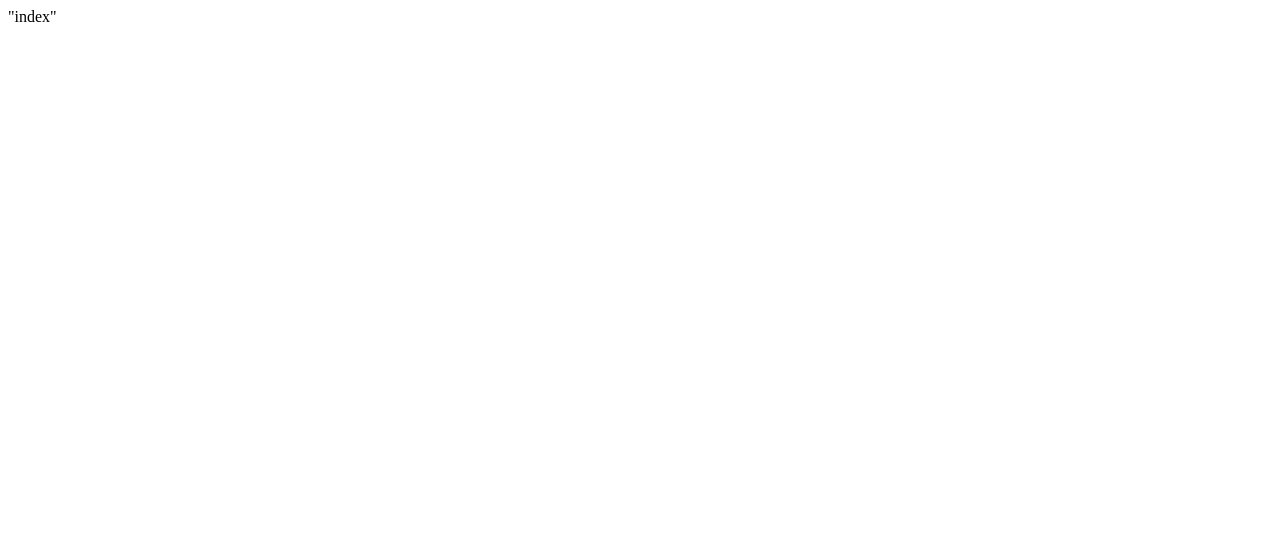
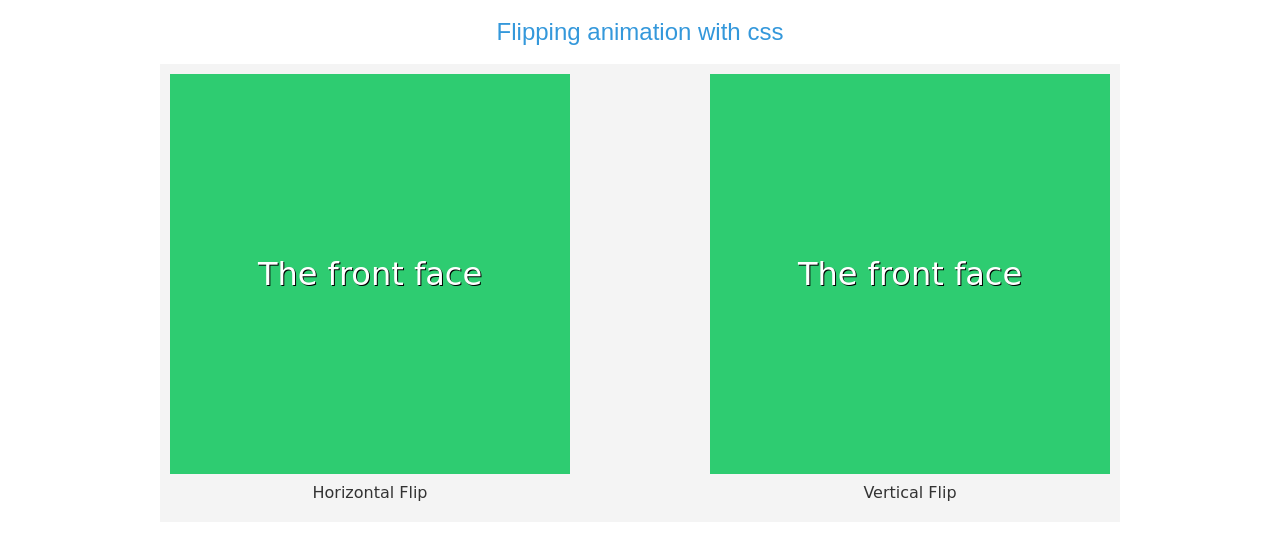
Before and after one commit to Edward7503/Flipping-Animation-with-CSS3, a plain HTML site: page index.html in a window 1280 px wide. Drawn offline with Linux system fonts and the light colour scheme; a web font is replaced by a local one.

Commit message:
Added the files for demo

```diff
--- a/index.html
+++ b/index.html
@@ -1 +1,42 @@
-"index"
+<!doctype html>
+<html lang="en">
+<head>
+	<meta charset="UTF-8">
+	<title>Flipping Animation with CSS</title>
+	<link href='http://fonts.googleapis.com/css?family=Kelly+Slab|Oleo+Script+Swash+Caps:400,700|Amaranth:400,700,400italic,700italic' rel='stylesheet' type='text/css'>
+	<link rel="stylesheet" href="main.css">
+</head>
+<body>
+	<div id="page">
+		<h1>Flipping animation with css</h1>
+		<div id="content">
+			<div class="flip-container floatL" ontouchstart="this.classList.toggle('hover');">
+				<div class="flipper">
+					<div class="front">
+						The front face
+					</div>
+					<div class="back">
+						The back face
+					</div>
+					<div class="clear"></div>
+				</div>
+				<p>Horizontal Flip</p>
+			</div>
+
+			<div class="vertical-flip-container flip-container floatR" ontouchstart="this.classList.toggle('hover');">
+				<div class="flipper">
+					<div class="front">
+						The front face
+					</div>
+					<div class="back">
+						The back face
+					</div>
+					<div class="clear"></div>
+				</div>
+				<p>Vertical Flip</p>
+			</div>
+			<div class="clear"></div>
+		</div>
+	</div>
+</body>
+</html>
--- /dev/null
+++ b/main.css
@@ -0,0 +1,78 @@
+/* http://meyerweb.com/eric/tools/css/reset/
+   v2.0 | 20110126
+   License: none (public domain)
+*/
+
+html, body, div, span, applet, object, iframe,
+h1, h2, h3, h4, h5, h6, p, blockquote, pre,
+a, abbr, acronym, address, big, cite, code,
+del, dfn, em, img, ins, kbd, q, s, samp,
+small, strike, strong, sub, sup, tt, var,
+b, u, i, center,
+dl, dt, dd, ol, ul, li,
+fieldset, form, label, legend,
+table, caption, tbody, tfoot, thead, tr, th, td,
+article, aside, canvas, details, embed,
+figure, figcaption, footer, header, hgroup,
+menu, nav, output, ruby, section, summary,
+time, mark, audio, video {
+	margin: 0;
+	padding: 0;
+	border: 0;
+	font-size: 100%;
+	font: inherit;
+	vertical-align: baseline;
+}
+/* HTML5 display-role reset for older browsers */
+article, aside, details, figcaption, figure,
+footer, header, hgroup, menu, nav, section {
+	display: block;
+}
+body {
+	line-height: 1;
+	font-family: 'Kelly Slab', cursive;
+	font-weight: 400;
+}
+ol, ul {
+	list-style: none;
+}
+blockquote, q {
+	quotes: none;
+}
+blockquote:before, blockquote:after,
+q:before, q:after {
+	content: '';
+	content: none;
+}
+table {
+	border-collapse: collapse;
+	border-spacing: 0;
+}
+
+h1, h2, h3, h4, h5, h6 { color: #3498db; margin: 10px 0; font-family: 'Amaranth', sans-serif; font-weight: 400; }
+h2 { font-size: 2.5em; }
+h3 { font-size: 1.4em }
+.floatL { float: left; }
+.floatR { float: right; }
+.clear { clear: both;; line-height: 0; font-size: 0; display: block; }
+p { line-height: 18px; color: #333; margin: 5px 0; font-size: 1em; }
+a { text-decoration: none; color: #038823;}
+a:hover { text-decoration: underline; color: #ee1821; }
+.alignCenter { text-align: center; }
+
+/**** App specific styles ***/
+h1 { text-align: center; font-size: 1.5em; margin-bottom: 20px; }
+#page { max-width: 960px; margin: 20px auto; }
+#content { padding: 10px; background: #f4f4f4; }
+
+.flip-container { -webkit-perspective:1000; width: 400px; }
+.flipper { transition: 0.6s; -webkit-transform-style: preserve-3d; position: relative; height: 400px; }
+.front, .back { width: 400px; height: 400px; position: absolute; left: 0; top: 0; -webkit-backface-visibility: hidden; color: #fff; text-shadow: 1px 1px #000; font-size: 2em; line-height: 400px; text-align: center; }
+.back { -webkit-transform: rotateY(180deg); background: #3498db; }
+.front { z-index: 2; background: #2ecc71; }
+.flip-container:hover .flipper, .flip-container.hover .flipper { -webkit-transform: rotateY(180deg); }
+.flip-container p { margin: 10px 0; text-align: center; }
+
+.vertical-flip-container .back { -webkit-transform: rotateX(180deg); }
+.vertical-flip-container:hover .flipper, .vertical-flip-container.hover .flipper { -webkit-transform: rotateX(-180deg); }
+.vertical-flip-container .flipper { -webkit-transform-origin: 100% 213.5px; /* half of height */ }
```
